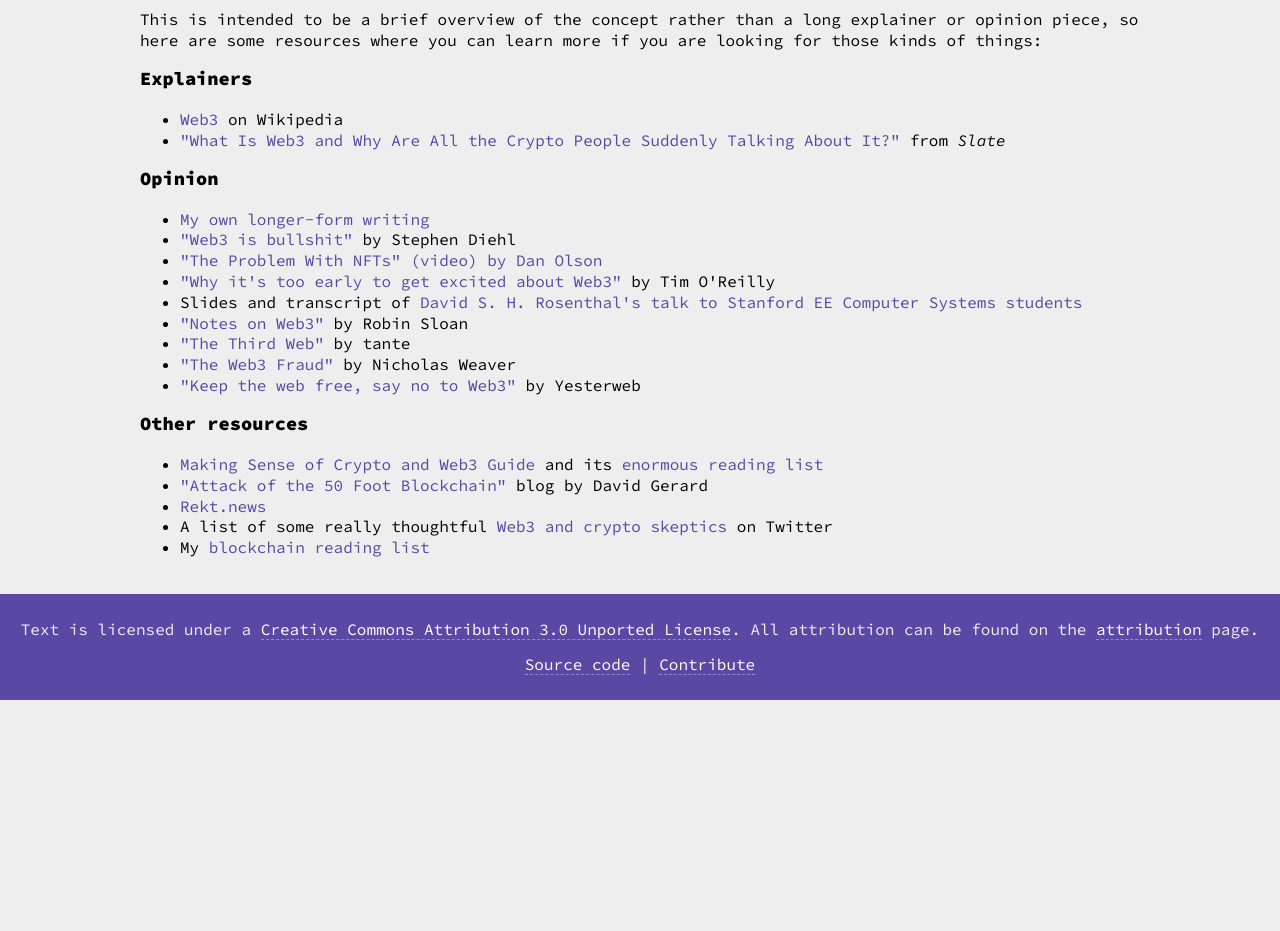
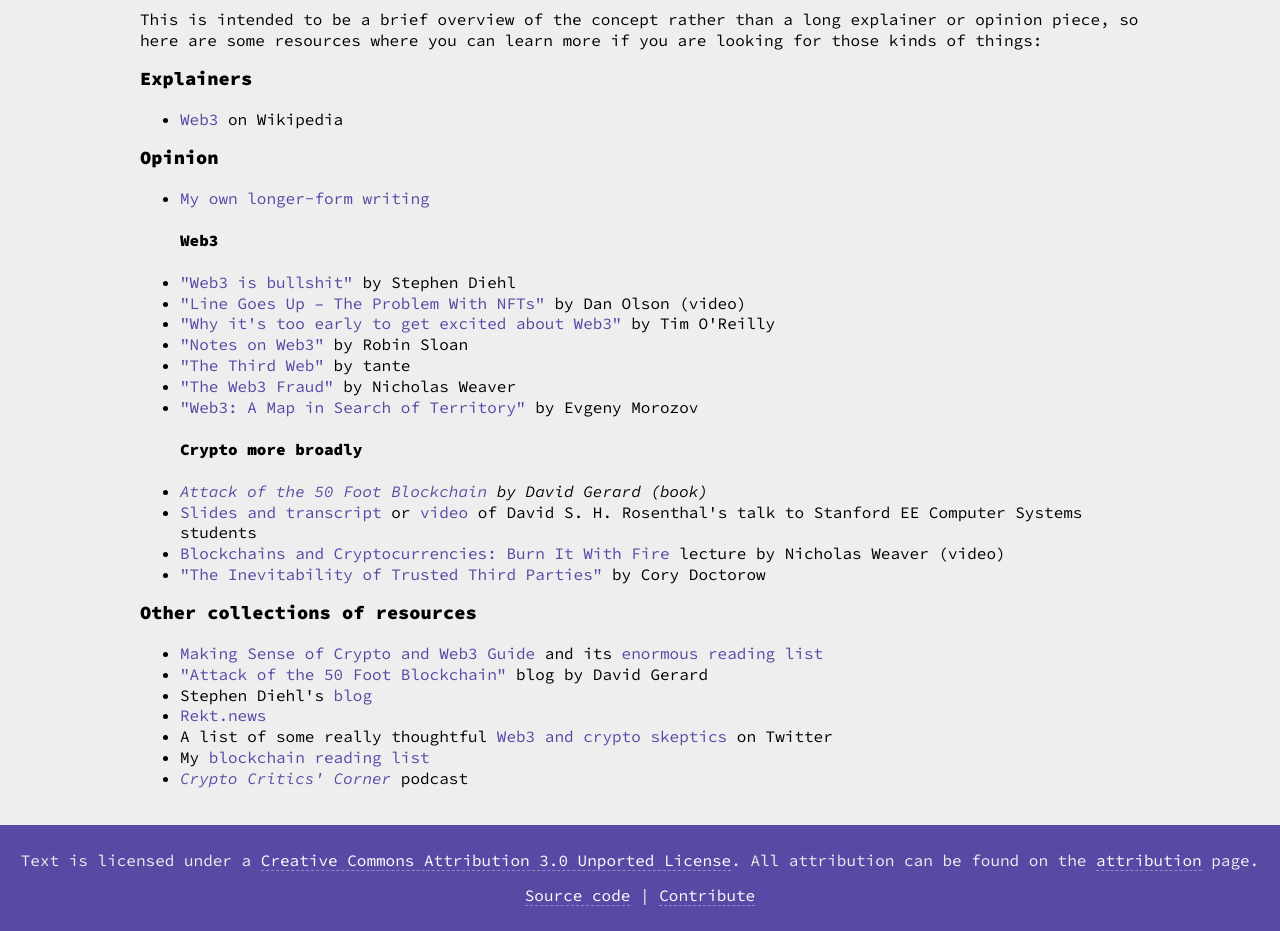
Before and after one commit to nakaohideo/web3-is-going-great, a Next.js app in the folder src/: page /what in a window 1280 px wide. Shown: the part 660-1591 px from the top of the page. Before the commit the page ends 1360 px from the top, so only its background shows below. Built offline with nearby package versions, Linux system fonts and the light colour scheme.

Commit message:
Add a few more, rearrange

```diff
--- a/src/pages/what.js
+++ b/src/pages/what.js
@@ -85,18 +85,6 @@ export default function WhatIsWeb3() {
               </ExternalLink>
               <span> on Wikipedia</span>
             </li>
-            <li>
-              <ExternalLink href="https://slate.com/technology/2021/11/web3-explained-crypto-nfts-bored-apes.html">
-                <span>
-                  "What Is Web3 and Why Are All the Crypto People Suddenly
-                  Talking About It?"
-                </span>
-              </ExternalLink>
-              <span>
-                {" "}
-                from <i>Slate</i>
-              </span>
-            </li>
           </ul>
           <h3>Opinion</h3>
           <ul>
@@ -105,6 +93,7 @@ export default function WhatIsWeb3() {
                 My own longer-form writing
               </ExternalLink>
             </li>
+            <h4>Web3</h4>
             <li>
               <ExternalLink href="https://www.stephendiehl.com/blog/web3-bullshit.html">
                 <span>"Web3 is bullshit"</span>
@@ -113,22 +102,15 @@ export default function WhatIsWeb3() {
             </li>
             <li>
               <ExternalLink href="https://www.youtube.com/watch?v=YQ_xWvX1n9g">
-                <span>"The Problem With NFTs"</span>
-                <span> (video) by Dan Olson</span>
+                <span>"Line Goes Up – The Problem With NFTs"</span>
               </ExternalLink>
+              <span> by Dan Olson (video)</span>
             </li>
             <li>
               <ExternalLink href="https://www.oreilly.com/radar/why-its-too-early-to-get-excited-about-web3/">
                 <span>"Why it's too early to get excited about Web3"</span>
               </ExternalLink>
               <span> by Tim O'Reilly</span>
-            </li>
-            <li>
-              Slides and transcript of{" "}
-              <ExternalLink href="https://blog.dshr.org/2022/02/ee380-talk.html">
-                David S. H. Rosenthal's talk to Stanford EE Computer Systems
-                students
-              </ExternalLink>
             </li>
             <li>
               <ExternalLink href="https://society.robinsloan.com/archive/notes-on-web3/">
@@ -149,19 +131,54 @@ export default function WhatIsWeb3() {
               <span> by Nicholas Weaver</span>
             </li>
             <li>
-              <ExternalLink href="https://yesterweb.org/no-to-web3/index.html">
-                <span>"Keep the web free, say no to Web3"</span>
+              <ExternalLink href="https://the-crypto-syllabus.com/web3-a-map-in-search-of-territory/">
+                "Web3: A Map in Search of Territory"
               </ExternalLink>
-              <span> by Yesterweb</span>
+              <span> by Evgeny Morozov</span>
+            </li>
+            <h4>Crypto more broadly</h4>
+            <li>
+              <i>
+                <ExternalLink href="https://davidgerard.co.uk/blockchain/book/">
+                  Attack of the 50 Foot Blockchain
+                </ExternalLink>
+                <span> by David Gerard (book)</span>
+              </i>
+            </li>
+            <li>
+              <ExternalLink href="https://blog.dshr.org/2022/02/ee380-talk.html">
+                Slides and transcript
+              </ExternalLink>
+              <span> or </span>
+              <ExternalLink href="https://www.youtube.com/watch?v=twrduL8aNGE">
+                video
+              </ExternalLink>
+              <span>
+                {" "}
+                of David S. H. Rosenthal's talk to Stanford EE Computer Systems
+                students
+              </span>
+            </li>
+            <li>
+              <ExternalLink href="https://www.youtube.com/watch?v=xCHab0dNnj4">
+                Blockchains and Cryptocurrencies: Burn It With Fire
+              </ExternalLink>
+              <span> lecture by Nicholas Weaver (video)</span>
+            </li>
+            <li>
+              <ExternalLink href="https://onezero.medium.com/the-inevitability-of-trusted-third-parties-a51cbcffc4e2">
+                "The Inevitability of Trusted Third Parties"
+              </ExternalLink>
+              <span> by Cory Doctorow</span>
             </li>
           </ul>
-          <h3>Other resources</h3>
+          <h3>Other collections of resources</h3>
           <ul>
             <li>
               <ExternalLink href="https://web3.lifeitself.us/guide">
                 Making Sense of Crypto and Web3 Guide
-              </ExternalLink>{" "}
-              and its{" "}
+              </ExternalLink>
+              <span> and its </span>
               <ExternalLink href="https://www.zotero.org/groups/4600269/web3/library">
                 enormous reading list
               </ExternalLink>
@@ -171,6 +188,12 @@ export default function WhatIsWeb3() {
                 "Attack of the 50 Foot Blockchain"
               </ExternalLink>
               <span> blog by David Gerard</span>
+            </li>
+            <li>
+              <span>Stephen Diehl's </span>
+              <ExternalLink href="https://www.stephendiehl.com/blog.html">
+                blog
+              </ExternalLink>
             </li>
             <li>
               <ExternalLink href="https://rekt.news/">Rekt.news</ExternalLink>
@@ -183,10 +206,16 @@ export default function WhatIsWeb3() {
               <span> on Twitter</span>
             </li>
             <li>
-              My{" "}
+              <span>My </span>
               <ExternalLink href="https://www.mollywhite.net/reading/blockchain">
                 blockchain reading list
               </ExternalLink>
+            </li>
+            <li>
+              <ExternalLink href="https://cryptocriticscorner.com/">
+                <i>Crypto Critics' Corner</i>
+              </ExternalLink>
+              <span> podcast</span>
             </li>
           </ul>
         </article>
```
